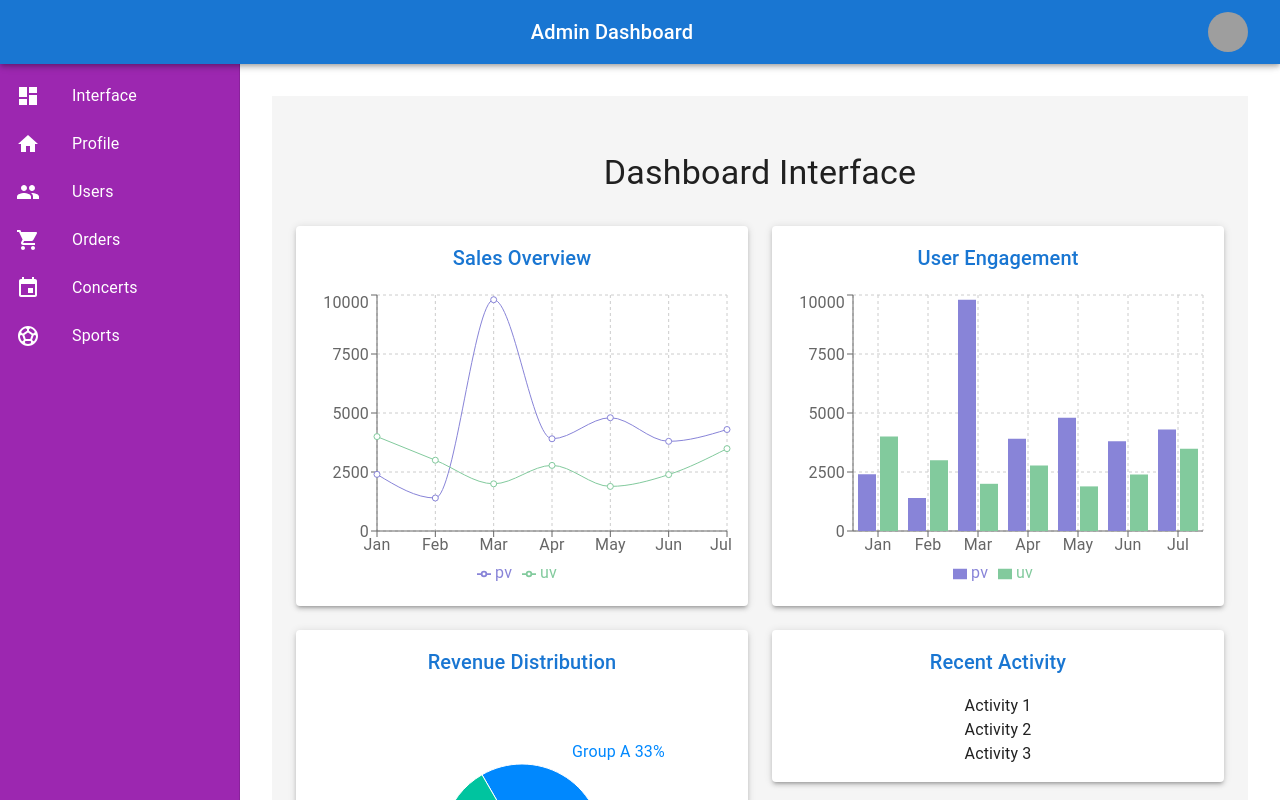
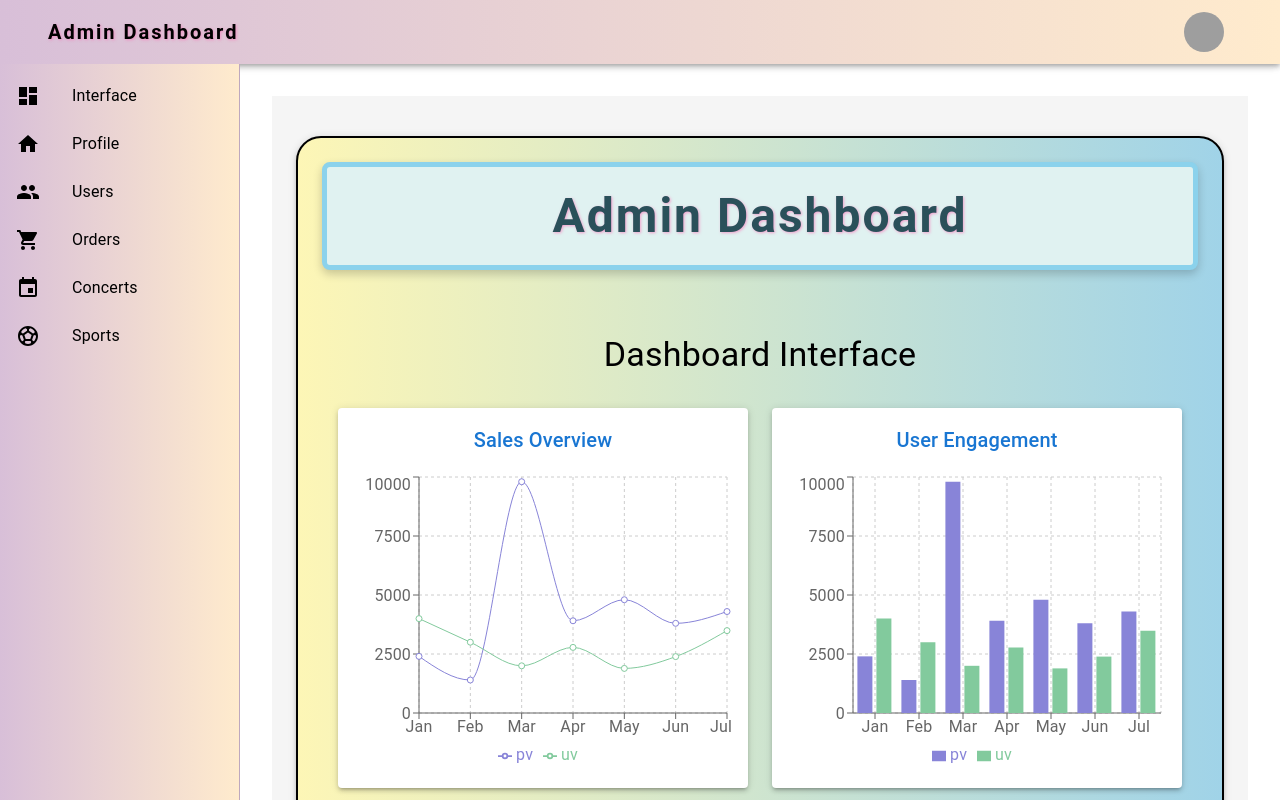
Before and after one commit to Thanakit7949/Theticket1, a React (Vite) app in the folder client/: page /dashboards in a window 1280 px wide. Shown: the top 800 px of the page. Built offline with nearby package versions, Linux system fonts and the light colour scheme; grey boxes are pictures that could not be loaded.

Commit message:
แก้แล้วแก้อีก

```diff
--- a/client/src/views/Admin/Dashboards.tsx
+++ b/client/src/views/Admin/Dashboards.tsx
@@ -1,5 +1,5 @@
 import React, { useState, useEffect } from "react";
-import { Box, Typography, AppBar, Toolbar, IconButton, Menu, MenuItem, Avatar, Drawer, List, ListItem, ListItemIcon, ListItemText, Divider, CssBaseline } from "@mui/material";
+import { Box, Typography, AppBar, Toolbar, IconButton, Menu, MenuItem, Avatar, Drawer, List, ListItem, ListItemIcon, ListItemText, Divider, CssBaseline, Container } from "@mui/material";
 import { Home, People, Dashboard, ShoppingCart, Event, SportsSoccer, Settings, ExitToApp } from '@mui/icons-material';
 import { useNavigate } from "react-router-dom";
 import Dbconcerts from "./Dbconcerts";
@@ -55,9 +55,10 @@ const Dashboards: React.FC = () => {
     <Box sx={{ display: 'flex' }}>
       <CssBaseline />
       {/* App Bar */}
-      <AppBar position="fixed" sx={{ zIndex: (theme) => theme.zIndex.drawer + 1, bgcolor: 'primary.main' }}>
-        <Toolbar>
-          <Typography variant="h6" sx={{ flexGrow: 1 }}>
+      <AppBar position="fixed" sx={{ background: 'linear-gradient(to right, #D8BFD8, #FFEBCD)' }}>
+        <Container maxWidth="xl">
+          <Toolbar sx={{ justifyContent: 'space-between' }}>
+            <Typography variant="h6" sx={{ fontWeight: 'bold', letterSpacing: 2, textShadow: '1px 1px 3px rgba(255, 105, 180, 0.6)', color: 'black' }}>
               Admin Dashboard
             </Typography>
             <IconButton color="inherit" onClick={handleMenuOpen}>
@@ -80,6 +81,7 @@ const Dashboards: React.FC = () => {
               </MenuItem>
             </Menu>
           </Toolbar>
+        </Container>
       </AppBar>
 
       {/* Sidebar */}
@@ -88,15 +90,14 @@ const Dashboards: React.FC = () => {
         sx={{
           width: drawerWidth,
           flexShrink: 0,
-          [`& .MuiDrawer-paper`]: { width: drawerWidth, boxSizing: 'border-box', bgcolor: 'secondary.main', color: 'white' },
+          [`& .MuiDrawer-paper`]: { width: drawerWidth, boxSizing: 'border-box', background: 'linear-gradient(to right, #D8BFD8, #FFEBCD)', color: 'black', mt: 8 },
         }}
       >
-        <Toolbar />
         <Box sx={{ overflow: 'auto' }}>
           <List>
             {menuItems.map((item, index) => (
               <ListItem button key={index} onClick={() => setActiveContent(item.content)}>
-                <ListItemIcon sx={{ color: 'white' }}>{item.icon}</ListItemIcon>
+                <ListItemIcon sx={{ color: 'black' }}>{item.icon}</ListItemIcon>
                 <ListItemText primary={item.text} />
               </ListItem>
             ))}
@@ -109,6 +110,43 @@ const Dashboards: React.FC = () => {
         component="main"
         sx={{ flexGrow: 1, p: 3, bgcolor: "#f5f5f5", overflow: "auto", mt: 8 }}
       >
+        <Box
+          p={3}
+          sx={{
+            background: "linear-gradient(to right, #FDF6B6, #A0D3E8)", // Background gradient
+            color: "black",
+            borderRadius: "25px",
+            boxShadow: 3,
+            border: 2,
+            borderColor: "gray.700",
+            width: "100%", // Adjusted to fit screen
+            maxWidth: "1200px",
+            mx: "auto",
+            mt: 2,
+          }}
+        >
+          <Typography
+            variant="h2"
+            fontWeight="bold"
+            textAlign="center"
+            gutterBottom
+            sx={{
+              position: "relative",
+              backgroundColor: "#e0f2f1", // Background color for text
+              padding: "20px 30px", // Padding
+              borderRadius: 2, // Rounded corners
+              boxShadow: "0 4px 10px rgba(0, 0, 0, 0.2)", // Shadow
+              letterSpacing: 2, // Letter spacing
+              textShadow: "1px 1px 3px rgba(255, 105, 180, 0.6)", // Text shadow
+              color: "#2A505A", // Text color
+              fontSize: "3rem", // Font size
+              border: "5px solid #8BD2EC",
+            }}
+          >
+            Admin Dashboard
+          </Typography>
+
+          <Box display="flex" flexDirection="column" gap={2} p={2}>
             {activeContent === "interface" && <Interface />}
             {activeContent === "profile" && <Profile />}
             {activeContent === "users" && <Users />}
@@ -117,6 +155,8 @@ const Dashboards: React.FC = () => {
             {activeContent === "sports" && <Dbsports />}
           </Box>
         </Box>
+      </Box>
+    </Box>
   );
 };
 
--- a/client/src/views/Admin/HomeAdmin.tsx
+++ b/client/src/views/Admin/HomeAdmin.tsx
@@ -55,9 +55,10 @@ const HomeAdmin: React.FC = () => {
     <Box sx={{ display: 'flex' }}>
       <CssBaseline />
       {/* App Bar */}
-      <AppBar position="fixed" sx={{ zIndex: (theme) => theme.zIndex.drawer + 1, bgcolor: 'primary.main' }}>
-        <Toolbar>
-          <Typography variant="h6" sx={{ flexGrow: 1 }}>
+      <AppBar position="fixed" sx={{ background: 'linear-gradient(to right, #D8BFD8, #FFEBCD)' }}>
+        <Container maxWidth="xl">
+          <Toolbar sx={{ justifyContent: 'space-between' }}>
+            <Typography variant="h6" sx={{ fontWeight: 'bold', letterSpacing: 2, textShadow: '1px 1px 3px rgba(255, 105, 180, 0.6)', color: 'black' }}>
               Admin Dashboard
             </Typography>
             <IconButton color="inherit" onClick={handleMenuOpen}>
@@ -80,6 +81,7 @@ const HomeAdmin: React.FC = () => {
               </MenuItem>
             </Menu>
           </Toolbar>
+        </Container>
       </AppBar>
 
       {/* Sidebar */}
@@ -88,15 +90,14 @@ const HomeAdmin: React.FC = () => {
         sx={{
           width: drawerWidth,
           flexShrink: 0,
-          [`& .MuiDrawer-paper`]: { width: drawerWidth, boxSizing: 'border-box', bgcolor: 'secondary.main', color: 'white' },
+          [`& .MuiDrawer-paper`]: { width: drawerWidth, boxSizing: 'border-box', background: 'linear-gradient(to right, #D8BFD8, #FFEBCD)', color: 'black', mt: 8 },
         }}
       >
-        <Toolbar />
         <Box sx={{ overflow: 'auto' }}>
           <List>
             {menuItems.map((item, index) => (
               <ListItem button key={index} onClick={() => setActiveContent(item.content)}>
-                <ListItemIcon sx={{ color: 'white' }}>{item.icon}</ListItemIcon>
+                <ListItemIcon sx={{ color: 'black' }}>{item.icon}</ListItemIcon>
                 <ListItemText primary={item.text} />
               </ListItem>
             ))}
@@ -109,6 +110,43 @@ const HomeAdmin: React.FC = () => {
         component="main"
         sx={{ flexGrow: 1, p: 3, bgcolor: '#f5f5f5', overflow: 'auto', mt: 8 }}
       >
+        <Box
+          p={3}
+          sx={{
+            background: "linear-gradient(to right, #FDF6B6, #A0D3E8)", // Background gradient
+            color: "black",
+            borderRadius: "25px",
+            boxShadow: 3,
+            border: 2,
+            borderColor: "gray.700",
+            width: "100%", // Adjusted to fit screen
+            maxWidth: "1200px",
+            mx: "auto",
+            mt: 2,
+          }}
+        >
+          <Typography
+            variant="h2"
+            fontWeight="bold"
+            textAlign="center"
+            gutterBottom
+            sx={{
+              position: "relative",
+              backgroundColor: "#e0f2f1", // Background color for text
+              padding: "20px 30px", // Padding
+              borderRadius: 2, // Rounded corners
+              boxShadow: "0 4px 10px rgba(0, 0, 0, 0.2)", // Shadow
+              letterSpacing: 2, // Letter spacing
+              textShadow: "1px 1px 3px rgba(255, 105, 180, 0.6)", // Text shadow
+              color: "#2A505A", // Text color
+              fontSize: "3rem", // Font size
+              border: "5px solid #8BD2EC",
+            }}
+          >
+            Admin Dashboard
+          </Typography>
+
+          <Box display="flex" flexDirection="column" gap={2} p={2}>
             {activeContent === 'interface' && <Interface />}
             {activeContent === 'profile' && <Profile />}
             {activeContent === 'users' && <Users />}
@@ -117,6 +155,8 @@ const HomeAdmin: React.FC = () => {
             {activeContent === 'sports' && <Dbsports />}
           </Box>
         </Box>
+      </Box>
+    </Box>
   );
 };
 
```
Lines whose indentation alone changed are shown as unchanged.
